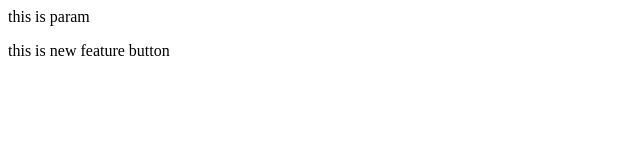
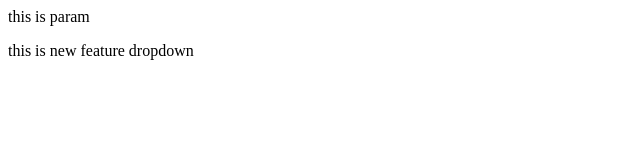
Before and after one commit to jigesh987/localrepo, a plain HTML site: page index.html in a window 1280 px wide. Shown: the full height of the page, 0-640 px from the left. Drawn offline with Linux system fonts and the light colour scheme.

Commit message:
Update index.html

```diff
--- a/index.html
+++ b/index.html
@@ -1,2 +1,2 @@
 <p>this is param</p>
-<p>this is new feature button</p>
+<p>this is new feature dropdown</p>
```
